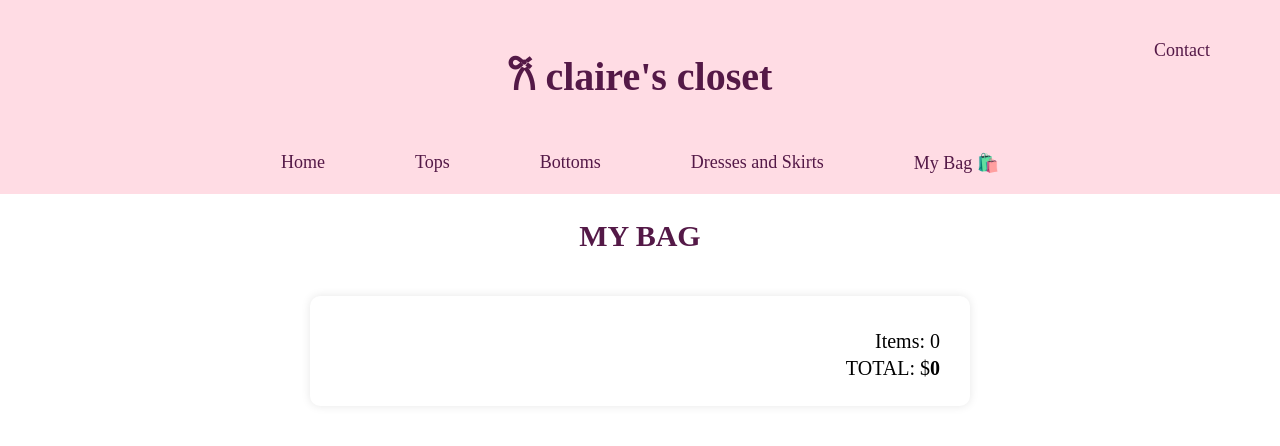
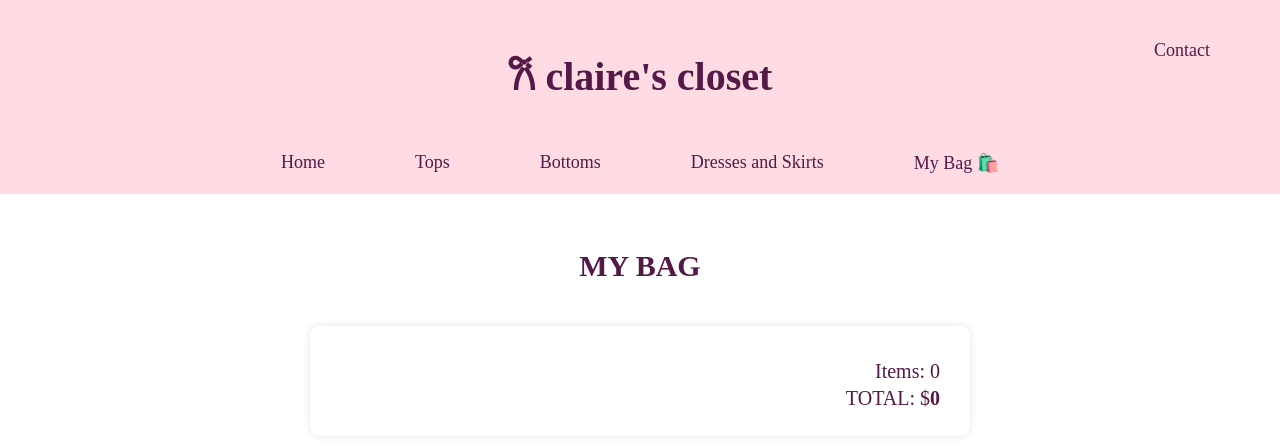
Before and after one commit to clairenguyen10/my-store, a React (Create React App) app: page /cart in a window 1280 px wide. Shown: the top 446 px of the page. Built offline with nearby package versions, Linux system fonts and the light colour scheme; a web font is replaced by a local one.

Commit message:
formatting

```diff
--- a/src/pages/CategoryPage.css
+++ b/src/pages/CategoryPage.css
@@ -1,5 +1,5 @@
 .category-page {
-  padding: 40px;
+  padding: 30px;
   text-align: center;
   color: #541947;
 }
--- a/src/pages/MyCart.css
+++ b/src/pages/MyCart.css
@@ -1,3 +1,7 @@
+.my-cart {
+  padding: 30px;
+}
+
 h2 {
   color: #541947;
 }
@@ -90,4 +94,5 @@ h2 {
 
 .cart-summary p {
   font-size: 20px;
+  color: #541947;
 }
```
